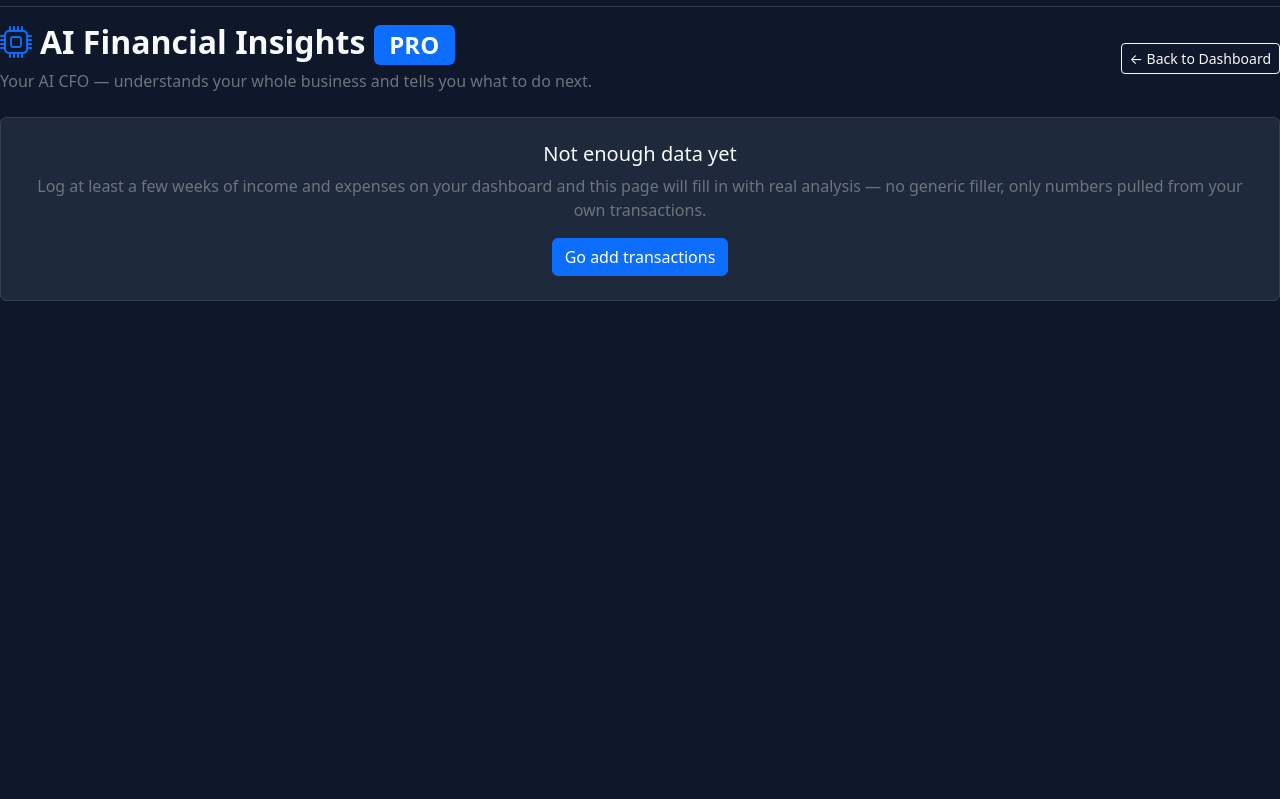
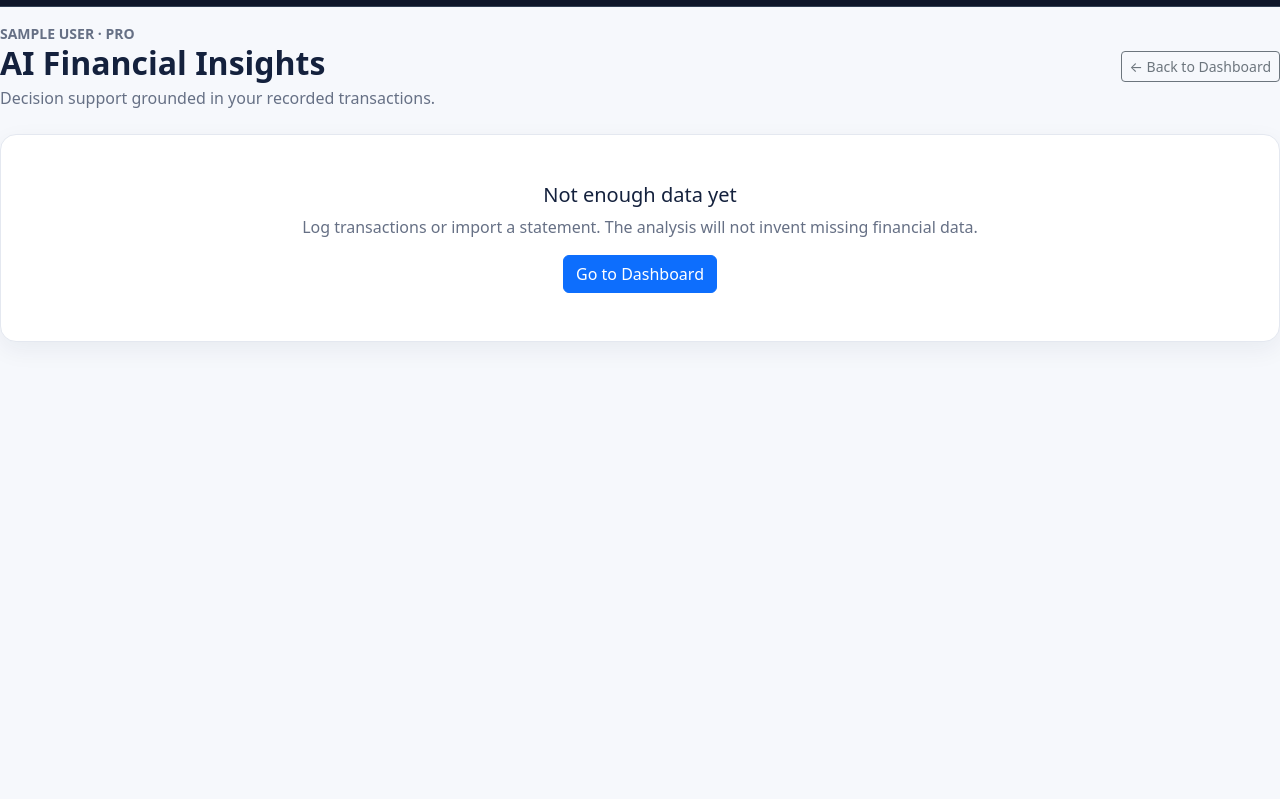
Before and after one commit to arielmuyanja-cloud/budget-buddy132, a Flask app: template templates/pro.html in a window 1280 px wide. Shown: the part 66-865 px from the top of the page. Before the commit the page ends 367 px from the top, so only its background shows below. Run offline with Flask 3, Linux system fonts and the light colour scheme; the template is opened without the code that fills it: values that come from a table or form of the project are taken from there, others are empty; tables that the repository leaves empty hold one stand-in row (values such as "Sample post"); some libraries are stand-ins or nearby versions.

Commit message:
Fix Pro analytics trust and recommendation safeguards

```diff
--- a/templates/pro.html
+++ b/templates/pro.html
@@ -1,186 +1,102 @@
 {% extends "base.html" %}
 {% block content %}
-<div class="d-flex flex-wrap justify-content-between align-items-center mb-4">
-  <div>
-    <h2 class="fw-bold mb-1"><i class="bi bi-cpu me-2 text-primary"></i>AI Financial Insights <span class="badge bg-primary">PRO</span></h2>
-    <p class="text-secondary mb-0">Your AI CFO — understands your whole business and tells you what to do next.</p>
-  </div>
-  <a href="{{ url_for('dashboard') }}" class="btn btn-outline-light btn-sm mt-2 mt-md-0">&larr; Back to Dashboard</a>
+<style>
+  .pro-page { background:#f6f8fc; color:#14213d; min-height:100vh; margin:-1.5rem; padding:1.5rem; }
+  .pro-card { background:#fff; border:1px solid #e4e8f0; border-radius:16px; box-shadow:0 8px 24px rgba(20,33,61,.06); }
+  .pro-muted { color:#667085; }
+  .pro-number { letter-spacing:-.02em; }
+  .risk-critical { border-left:4px solid #b42318; background:#fff7f6; }
+  .risk-warning { border-left:4px solid #f59e0b; background:#fffbeb; }
+  .risk-data { border-left:4px solid #64748b; background:#f8fafc; }
+  .severity { font-size:.68rem; font-weight:800; letter-spacing:.05em; }
+  @media(max-width:768px){.pro-page{margin:-1rem;padding:1rem;}}
+</style>
+<div class="pro-page">
+<div class="container-fluid px-0">
+{% set agency_name = user.agency_name %}
+{% if not agency_name or agency_name|lower in ['awenfke', 'test', 'demo', 'demo agency'] %}{% set agency_name = 'Your Agency' %}{% endif %}
+
+<div class="d-flex flex-wrap justify-content-between align-items-center mb-4 gap-3">
+  <div><div class="small pro-muted text-uppercase fw-bold">{{ agency_name }} · PRO</div><h2 class="fw-bold mb-1">AI Financial Insights</h2><p class="pro-muted mb-0">Decision support grounded in your recorded transactions.</p></div>
+  <a href="{{ url_for('dashboard') }}" class="btn btn-outline-secondary btn-sm">← Back to Dashboard</a>
 </div>
 
 {% if not has_data %}
-<div class="card p-4 text-center">
-  <h5 class="mb-2">Not enough data yet</h5>
-  <p class="text-secondary mb-3">Log at least a few weeks of income and expenses on your dashboard and this page will fill in with real analysis — no generic filler, only numbers pulled from your own transactions.</p>
-  <a href="{{ url_for('dashboard') }}" class="btn btn-primary mx-auto" style="width:fit-content;">Go add transactions</a>
-</div>
+<div class="pro-card p-5 text-center"><h5 class="mb-2">Not enough data yet</h5><p class="pro-muted mb-3">Log transactions or import a statement. The analysis will not invent missing financial data.</p><a href="{{ url_for('dashboard') }}" class="btn btn-primary">Go to Dashboard</a></div>
 {% else %}
 
 <div class="row g-3 mb-4">
-  <div class="col-md-4">
-    <div class="card p-3">
-      <span class="text-secondary small">THIS MONTH ({{ current.label }})</span>
-      <h4 class="fw-bold mt-1 {% if current.profit >= 0 %}text-success{% else %}text-danger{% endif %}">${{ "%.0f"|format(current.profit) }} profit</h4>
-      <span class="text-secondary small">${{ "%.0f"|format(current.income) }} revenue &middot; ${{ "%.0f"|format(current.expense) }} expenses</span>
-    </div>
-  </div>
-  <div class="col-md-4">
-    <div class="card p-3">
-      <span class="text-secondary small">MARGIN</span>
-      <h4 class="fw-bold mt-1">{% if current.margin is not none %}{{ "%.0f"|format(current.margin) }}%{% else %}&mdash;{% endif %}</h4>
-      {% if diagnosis and diagnosis.margin_change is not none %}
-        <span class="small {% if diagnosis.margin_change < 0 %}text-danger{% else %}text-success{% endif %}">
-          {{ "%.0f"|format(diagnosis.margin_prior) }}% &rarr; {{ "%.0f"|format(diagnosis.margin_now) }}% vs {{ diagnosis.prior_label }}
-        </span>
-      {% else %}
-        <span class="small text-secondary">Add another month for a trend</span>
-      {% endif %}
-    </div>
-  </div>
-  <div class="col-md-4">
-    <div class="card p-3">
-      <span class="text-secondary small">FLAGS DETECTED</span>
-      <h4 class="fw-bold mt-1 {% if risks %}text-warning{% else %}text-success{% endif %}">{{ risks|length }}</h4>
-      <span class="small text-secondary">{% if risks %}See Financial Risk below{% else %}Nothing concerning right now{% endif %}</span>
-    </div>
-  </div>
+  <div class="col-md-4"><div class="pro-card p-4 h-100"><span class="pro-muted small text-uppercase fw-bold">This Month · {{ current.label }}</span><h4 class="fw-bold mt-2 {% if current.profit >= 0 %}text-success{% else %}text-danger{% endif %}">{% if current.profit < 0 %}-{% endif %}${{ "{:,.0f}".format(current.profit|abs) }} profit</h4><span class="pro-muted small">${{ "{:,.0f}".format(current.income) }} revenue · ${{ "{:,.0f}".format(current.expense) }} expenses</span></div></div>
+  <div class="col-md-4"><div class="pro-card p-4 h-100"><span class="pro-muted small text-uppercase fw-bold">Margin</span><h4 class="fw-bold mt-2">{% if current.margin is not none %}{{ "%.0f"|format(current.margin) }}%{% else %}—{% endif %}</h4>{% if diagnosis and diagnosis.margin_change is not none %}<span class="small {% if diagnosis.margin_change < 0 %}text-danger{% else %}text-success{% endif %}">{{ "%.0f"|format(diagnosis.margin_prior) }}% → {{ "%.0f"|format(diagnosis.margin_now) }}% vs {{ diagnosis.prior_label }}</span>{% else %}<span class="small pro-muted">Add another month for a trend</span>{% endif %}</div></div>
+  <div class="col-md-4"><div class="pro-card p-4 h-100"><span class="pro-muted small text-uppercase fw-bold">Flags Detected</span><h4 class="fw-bold mt-2 {% if risks %}text-warning{% else %}text-success{% endif %}">{{ risks|length }}</h4><span class="small pro-muted">{% if risks %}Review the risk classification below{% else %}Nothing concerning detected{% endif %}</span></div></div>
 </div>
 
-<!-- 1. Profitability Diagnosis -->
-<div class="card p-4 mb-4">
+<div class="pro-card p-4 mb-4">
   <h5 class="fw-bold mb-3">💰 Profitability Diagnosis</h5>
   {% if diagnosis %}
     <p class="mb-2">
-      Revenue {{ "%+.0f"|format(diagnosis.revenue_change_pct) if diagnosis.revenue_change_pct is not none else "&mdash;" }}%
-      vs {{ diagnosis.prior_label }}, while expenses moved
-      {{ "%+.0f"|format(diagnosis.expense_change_pct) if diagnosis.expense_change_pct is not none else "&mdash;" }}%.
-      {% if diagnosis.margin_now is not none and diagnosis.margin_prior is not none %}
-        Estimated profit margin: {{ "%.0f"|format(diagnosis.margin_prior) }}% &rarr; {{ "%.0f"|format(diagnosis.margin_now) }}%.
-      {% endif %}
+      Revenue
+      {% if diagnosis.revenue_change_pct is none %}—{% else %}{{ "%+.0f"|format(diagnosis.revenue_change_pct) }}%{% endif %}
+      vs {{ diagnosis.prior_label }}, while expenses
+      {% if diagnosis.expense_change_pct is none %}—{% elif diagnosis.expense_change_pct|abs > 500 %}<span class="text-warning">not meaningfully comparable</span>{% else %}{{ "%+.0f"|format(diagnosis.expense_change_pct) }}%{% endif %}.
+      {% if diagnosis.margin_now is not none and diagnosis.margin_prior is not none %}Estimated profit margin: {{ "%.0f"|format(diagnosis.margin_prior) }}% → {{ "%.0f"|format(diagnosis.margin_now) }}%.{% endif %}
     </p>
-    {% if diagnosis.top_expense_categories %}
-    <p class="small text-secondary mb-1">Largest expense categories this month:</p>
-    <ul class="mb-0">
-      {% for cat, amt in diagnosis.top_expense_categories %}
-      <li>{{ cat }} &mdash; ${{ "%.0f"|format(amt) }}</li>
-      {% endfor %}
-    </ul>
-    {% endif %}
-  {% else %}
-    <p class="text-secondary mb-0">Needs at least two months of transactions to compare against &mdash; you're currently at {{ current.label }} only.</p>
-  {% endif %}
+    {% if diagnosis.revenue_change_pct is none %}<div class="alert alert-light border small mb-3">Revenue comparison is unavailable because the prior month has no recorded revenue. No percentage is shown instead of a misleading number.</div>{% endif %}
+    {% if diagnosis.expense_change_pct is not none and diagnosis.expense_change_pct|abs > 500 %}<div class="alert alert-warning border small mb-3">The prior expense baseline is too small for a useful percentage comparison. The raw percentage is intentionally suppressed to avoid misleading results.</div>{% endif %}
+    {% if diagnosis.top_expense_categories %}<p class="small pro-muted mb-1">Largest expense categories this month:</p><ul class="mb-0">{% for cat, amt in diagnosis.top_expense_categories %}<li>{{ cat }} — ${{ "{:,.0f}".format(amt) }}</li>{% endfor %}</ul>{% endif %}
+  {% else %}<p class="pro-muted mb-0">Needs at least two months of transactions to compare against.</p>{% endif %}
 </div>
 
-<!-- 2. Forecast -->
-<div class="card p-4 mb-4">
-  <h5 class="fw-bold mb-3">📈 90-Day Financial Forecast</h5>
+<div class="pro-card p-4 mb-4">
+  <div class="d-flex justify-content-between align-items-center mb-2"><h5 class="fw-bold mb-0">📈 90-Day Financial Forecast</h5>{% if forecast and forecast.based_on_months|length < 3 %}<span class="badge bg-warning text-dark">LOW CONFIDENCE</span>{% endif %}</div>
   {% if forecast %}
-    <p class="small text-secondary mb-3">Based on your last {{ forecast.based_on_months|length }} month(s) of activity ({{ forecast.based_on_months|join(', ') }}).</p>
-    <div class="row text-center">
-      <div class="col-md-4">
-        <div class="small text-secondary">Projected revenue</div>
-        <div class="fs-3 fw-bold text-success">${{ "%.0f"|format(forecast.projected_revenue) }}</div>
-      </div>
-      <div class="col-md-4">
-        <div class="small text-secondary">Projected expenses</div>
-        <div class="fs-3 fw-bold text-danger">${{ "%.0f"|format(forecast.projected_expense) }}</div>
-      </div>
-      <div class="col-md-4">
-        <div class="small text-secondary">Projected operating profit</div>
-        <div class="fs-3 fw-bold">${{ "%.0f"|format(forecast.projected_profit) }}</div>
-      </div>
-    </div>
-    {% if forecast.profit_delta_vs_flat is not none and forecast.profit_delta_vs_flat < -100 %}
-    <p class="alert alert-warning mt-3 mb-0 small">⚠️ If current trends hold, profit could come in about ${{ "%.0f"|format(-forecast.profit_delta_vs_flat) }} lower over 90 days than a flat run-rate would suggest.</p>
-    {% endif %}
-  {% else %}
-    <p class="text-secondary mb-0">Not enough transaction history yet to forecast.</p>
-  {% endif %}
+    <p class="small pro-muted mb-3">Based on {{ forecast.based_on_months|length }} month(s): {{ forecast.based_on_months|join(', ') }}. {% if forecast.based_on_months|length < 3 %}This is a directional scenario, not a statistically reliable forecast; more history is required for stronger confidence.{% endif %}</p>
+    <div class="row text-center"><div class="col-md-4"><div class="small pro-muted">Projected revenue</div><div class="fs-3 fw-bold text-success pro-number">${{ "{:,.0f}".format(forecast.projected_revenue) }}</div></div><div class="col-md-4"><div class="small pro-muted">Projected expenses</div><div class="fs-3 fw-bold text-danger pro-number">${{ "{:,.0f}".format(forecast.projected_expense) }}</div></div><div class="col-md-4"><div class="small pro-muted">Projected operating profit</div><div class="fs-3 fw-bold pro-number">{% if forecast.projected_profit < 0 %}-{% endif %}${{ "{:,.0f}".format(forecast.projected_profit|abs) }}</div></div></div>
+    {% if forecast.profit_delta_vs_flat is not none and forecast.profit_delta_vs_flat < -100 %}<p class="alert alert-warning mt-3 mb-0 small">⚠️ Trend scenario is below a flat run-rate by about ${{ "{:,.0f}".format((-forecast.profit_delta_vs_flat)|abs) }} over 90 days. Treat this as a scenario, not a certainty.</p>{% endif %}
+  {% else %}<p class="pro-muted mb-0">Not enough transaction history yet to forecast.</p>{% endif %}
 </div>
 
-<!-- 3. Budget Recommendation -->
-<div class="card p-4 mb-4">
+<div class="pro-card p-4 mb-4">
   <h5 class="fw-bold mb-3">🎯 Budget Recommendation</h5>
   {% if budget_rec %}
-    <p class="mb-1">Your {{ budget_rec.category_label }} spend is currently <strong>{{ "%.1f"|format(budget_rec.current_pct_of_revenue) }}%</strong> of {{ budget_rec.month_label }} revenue (${{ "%.0f"|format(budget_rec.current_spend) }}).</p>
-    <p class="mb-0">Agency benchmark for this category is {{ "%.0f"|format(budget_rec.recommended_low_pct) }}&ndash;{{ "%.0f"|format(budget_rec.recommended_high_pct) }}% of revenue &mdash; that puts your suggested monthly budget at <strong>${{ "%.0f"|format(budget_rec.suggested_low) }}&ndash;${{ "%.0f"|format(budget_rec.suggested_high) }}</strong>.</p>
-  {% else %}
-    <p class="text-secondary mb-0">No marketing/advertising category spend logged this month, so there's nothing to benchmark yet. Tag an expense with a category like "Advertising" and this will populate.</p>
-  {% endif %}
+    <p class="mb-1">Your {{ budget_rec.category_label }} spend is currently <strong>{{ "%.1f"|format(budget_rec.current_pct_of_revenue) }}%</strong> of {{ budget_rec.month_label }} revenue (${{ "{:,.0f}".format(budget_rec.current_spend) }}).</p>
+    <p class="mb-2">Benchmark range: {{ "%.0f"|format(budget_rec.recommended_low_pct) }}–{{ "%.0f"|format(budget_rec.recommended_high_pct) }}% of revenue → suggested monthly budget <strong>${{ "{:,.0f}".format(budget_rec.suggested_low) }}–${{ "{:,.0f}".format(budget_rec.suggested_high) }}</strong>.</p>
+    {% if current.profit < 0 %}<div class="alert alert-danger small mb-0"><strong>Profitability caveat:</strong> the business is currently net-negative at -${{ "{:,.0f}".format(current.profit|abs) }}. This benchmark is not a recommendation to spend more while losses continue. Stabilize profitability/cash flow first unless there is a documented, affordable growth case.</div>{% endif %}
+  {% else %}<p class="pro-muted mb-0">No marketing/advertising category spend logged this month, so there is nothing to benchmark yet.</p>{% endif %}
 </div>
 
-<!-- 4. Financial Risk Detection -->
-<div class="card p-4 mb-4">
+<div class="pro-card p-4 mb-4">
   <h5 class="fw-bold mb-3">🚨 Financial Risk Detection</h5>
   {% if risks %}
     {% for r in risks %}
-    <div class="border-start border-danger border-3 ps-3 mb-3">
-      <div class="fw-bold text-danger">🔴 {{ r.title }}</div>
-      <div class="mb-1">{{ r.narrative }}</div>
-      <div class="small text-secondary">AI recommendation: {{ r.recommendation }}</div>
-    </div>
+      {% set is_data_risk = ('Other' in r.title) or ('Imported' in r.title) or ('Uncategorized' in r.title) or ('General' in r.title) %}
+      {% set is_critical = ('concentration' in r.title|lower) %}
+      {% set is_warning = not is_critical and not is_data_risk %}
+      <div class="p-3 rounded mb-3 {% if is_critical %}risk-critical{% elif is_data_risk %}risk-data{% else %}risk-warning{% endif %}">
+        <div class="d-flex flex-wrap justify-content-between gap-2"><div class="fw-bold {% if is_critical %}text-danger{% elif is_data_risk %}text-secondary{% else %}text-warning-emphasis{% endif %}">{{ r.title|replace('Large Income','Primary client') }}</div><span class="severity {% if is_critical %}text-danger{% elif is_data_risk %}text-secondary{% else %}text-warning-emphasis{% endif %}">{% if is_critical %}HIGH{% elif is_data_risk %}DATA QUALITY{% else %}REVIEW{% endif %}</span></div>
+        <div class="mb-1">{{ r.narrative|replace('Large Income','Primary client') }}</div>
+        {% if is_data_risk %}<div class="small text-secondary mb-1">This is treated as a data-quality issue, not automatically as a genuine financial risk. Fix categorization before acting on the concentration signal.</div>{% endif %}
+        <div class="small pro-muted">Recommendation: {{ r.recommendation }}</div>
+      </div>
     {% endfor %}
-  {% else %}
-    <p class="text-secondary mb-0">No risk patterns detected in your current data. Checked: client concentration, expense-vs-revenue growth, margin trend, revenue volatility, and category spend concentration.</p>
-  {% endif %}
+  {% else %}<p class="pro-muted mb-0">No risk patterns detected in your current data.</p>{% endif %}
 </div>
 
-<!-- 5. Ask Budget Buddy AI -->
-<div class="card p-4 mb-4">
+<div class="pro-card p-4">
   <h5 class="fw-bold mb-3">🧠 Ask Budget Buddy AI</h5>
-  <p class="small text-secondary">Ask a real question about your business — answers are grounded in your actual transactions, not generic advice.</p>
-  <form id="askAiForm" class="d-flex gap-2 mb-2">
-    <input type="text" id="askAiInput" class="form-control" placeholder='e.g. "Can I afford to hire another employee?"' maxlength="500" required>
-    <button type="submit" class="btn btn-primary" id="askAiBtn">Ask</button>
-  </form>
-  <div class="d-flex flex-wrap gap-2 mb-3">
-    <button type="button" class="btn btn-outline-light btn-sm ask-ai-suggestion">Can I afford to hire another employee?</button>
-    <button type="button" class="btn btn-outline-light btn-sm ask-ai-suggestion">How is my profit margin trending?</button>
-    <button type="button" class="btn btn-outline-light btn-sm ask-ai-suggestion">What's my biggest financial risk right now?</button>
-  </div>
-  <div id="askAiResult"></div>
+  <p class="small pro-muted">Answers are grounded in recorded transactions. Missing data is called out rather than guessed.</p>
+  <form id="askAiForm" class="d-flex gap-2 mb-2"><input type="text" id="askAiInput" class="form-control" placeholder='e.g. "Can I afford to hire another employee?"' maxlength="500" required><button type="submit" class="btn btn-primary" id="askAiBtn">Ask</button></form>
+  <div class="d-flex flex-wrap gap-2 mb-3"><button type="button" class="btn btn-outline-secondary btn-sm ask-ai-suggestion">Can I afford to hire another employee?</button><button type="button" class="btn btn-outline-secondary btn-sm ask-ai-suggestion">How is my profit margin trending?</button><button type="button" class="btn btn-outline-secondary btn-sm ask-ai-suggestion">What's my biggest financial risk right now?</button></div>
+  <div id="askAiResult" aria-live="polite"></div>
 </div>
 
 <script>
-const askAiForm = document.getElementById('askAiForm');
-const askAiInput = document.getElementById('askAiInput');
-const askAiBtn = document.getElementById('askAiBtn');
-const askAiResult = document.getElementById('askAiResult');
-
-async function submitAskAi(question) {
-    askAiBtn.disabled = true;
-    askAiResult.innerHTML = '<div class="alert alert-info mb-0">Thinking it through...</div>';
-    try {
-        const resp = await fetch('/api/ask-ai', {
-            method: 'POST',
-            headers: {'Content-Type': 'application/json'},
-            body: JSON.stringify({question})
-        });
-        const data = await resp.json();
-        if (!resp.ok) {
-            askAiResult.innerHTML = `<div class="alert alert-danger mb-0">${data.error || 'Something went wrong.'}</div>`;
-            return;
-        }
-        askAiResult.innerHTML = `<div class="alert alert-secondary mb-0">${data.answer}</div>`;
-    } catch (err) {
-        askAiResult.innerHTML = '<div class="alert alert-danger mb-0">Couldn\'t reach the AI right now — try again.</div>';
-    } finally {
-        askAiBtn.disabled = false;
-    }
-}
-
-askAiForm.addEventListener('submit', function(e) {
-    e.preventDefault();
-    const q = askAiInput.value.trim();
-    if (q) submitAskAi(q);
-});
-
-document.querySelectorAll('.ask-ai-suggestion').forEach(btn => {
-    btn.addEventListener('click', () => {
-        askAiInput.value = btn.textContent;
-        submitAskAi(btn.textContent);
-    });
-});
+const askAiForm=document.getElementById('askAiForm'), askAiInput=document.getElementById('askAiInput'), askAiBtn=document.getElementById('askAiBtn'), askAiResult=document.getElementById('askAiResult');
+async function submitAskAi(question){askAiBtn.disabled=true;askAiResult.innerHTML='<div class="alert alert-info mb-0">Thinking it through…</div>';try{const resp=await fetch('/api/ask-ai',{method:'POST',headers:{'Content-Type':'application/json'},body:JSON.stringify({question})});const data=await resp.json();if(!resp.ok){askAiResult.innerHTML=`<div class="alert alert-danger mb-0">${data.error||'Something went wrong.'}</div>`;return;}askAiResult.innerHTML=`<div class="alert alert-secondary mb-0">${data.answer}</div>`;}catch(err){askAiResult.innerHTML='<div class="alert alert-danger mb-0">Couldn\'t reach the AI right now — try again.</div>';}finally{askAiBtn.disabled=false;}}
+askAiForm.addEventListener('submit',e=>{e.preventDefault();const q=askAiInput.value.trim();if(q)submitAskAi(q);});
+document.querySelectorAll('.ask-ai-suggestion').forEach(btn=>btn.addEventListener('click',()=>{askAiInput.value=btn.textContent;submitAskAi(btn.textContent);}));
 </script>
 {% endif %}
+</div>
+</div>
 {% endblock %}
```
